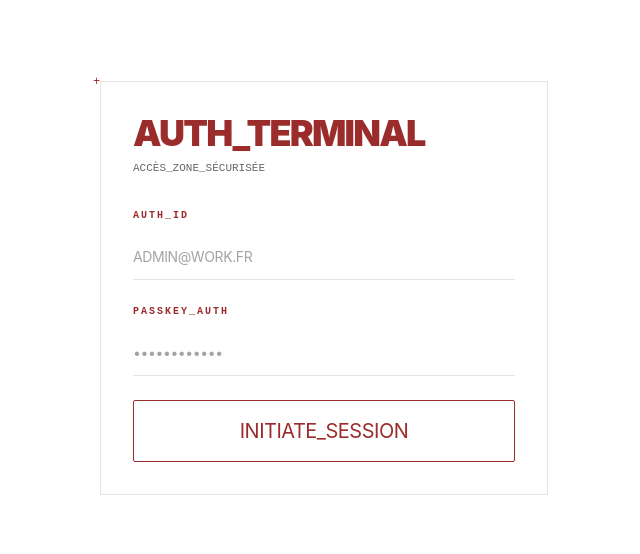
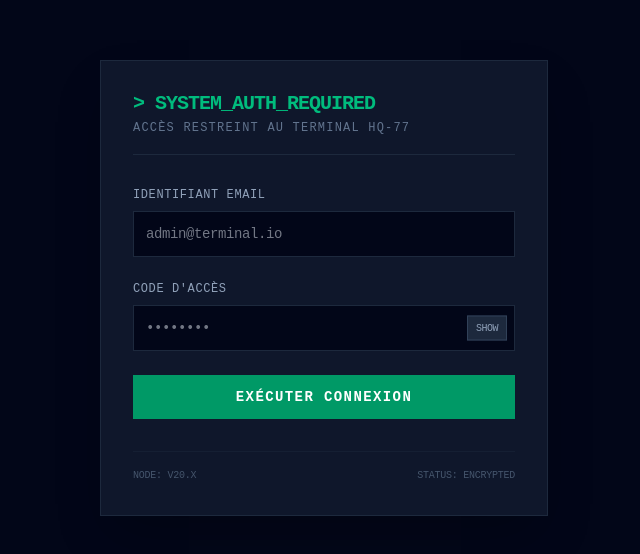
Before and after one commit to Teodev578/prepa_website, a Next.js app: page /login in a window 1280 px wide. Shown: the part 112-666 px from the top of the page, without its empty margins (316-956 px from the left). Built offline with nearby package versions, Linux system fonts and the light colour scheme; no server answers.

Commit message:
feat: enhance login and admin page with session management and improved UI

```diff
--- a/app/login/page.tsx
+++ b/app/login/page.tsx
@@ -1,71 +1,116 @@
 "use client";
+
 import React, { useState } from 'react';
-import { supabase } from '@/lib/supabaseClient';
+import { createClient } from '@/lib/supabase/client'; // Utilise le créateur de client
 import { useRouter } from 'next/navigation';
 
 export default function LoginPage() {
     const [email, setEmail] = useState('');
     const [password, setPassword] = useState('');
+    const [showPassword, setShowPassword] = useState(false); // État pour la visibilité
+    const [loading, setLoading] = useState(false);
     const [error, setError] = useState<string | null>(null);
     const router = useRouter();
 
     const handleLogin = async (e: React.FormEvent) => {
         e.preventDefault();
+        setLoading(true);
         setError(null);
 
-        const { error } = await supabase.auth.signInWithPassword({
+        // On initialise le client ici pour être sûr de lire les variables .env
+        const supabase = createClient();
+
+        try {
+            const { error: authError } = await supabase.auth.signInWithPassword({
                 email,
                 password,
             });
 
-        if (error) {
-            setError('ERREUR_AUTHENTIFICATION: ' + error.message);
+            if (authError) {
+                setError(authError.message);
+                setLoading(false);
             } else {
-            // Redirige vers la page admin après une connexion réussie
-            router.push('/admin');
+                router.refresh();
+                router.push('/terminal-hq-77');
+            }
+        } catch (err) {
+            setError("Une erreur inattendue est survenue.");
+            setLoading(false);
         }
     };
 
     return (
-        <div className="min-h-screen bg-background text-foreground flex items-center justify-center p-6">
-            <div className="max-w-md w-full border-technical p-8 bg-card relative">
-                <div className="tech-corner absolute top-0 left-0" />
-                <h1 className="text-card-title text-primary mb-2">AUTH_TERMINAL</h1>
-                <p className="text-detail text-muted-foreground mb-8">ACCÈS_ZONE_SÉCURISÉE</p>
+        <div className="min-h-screen bg-slate-950 text-slate-200 flex items-center justify-center p-6 font-mono">
+            <div className="max-w-md w-full border border-slate-800 p-8 bg-slate-900 shadow-2xl relative">
+
+                {/* Header Style Terminal */}
+                <div className="mb-8 border-b border-slate-800 pb-4">
+                    <h1 className="text-xl font-bold tracking-tighter text-emerald-500">
+                        &gt; SYSTEM_AUTH_REQUIRED
+                    </h1>
+                    <p className="text-xs text-slate-500 mt-1 uppercase tracking-widest">
+                        Accès restreint au Terminal HQ-77
+                    </p>
+                </div>
 
                 <form onSubmit={handleLogin} className="space-y-6">
-                    <div className="flex flex-col gap-3">
-                        <label className="font-mono text-[10px] text-primary uppercase tracking-[0.2em] font-bold">AUTH_ID</label>
+                    <div>
+                        <label className="block text-xs uppercase tracking-wider mb-2 text-slate-400">Identifiant Email</label>
                         <input
                             type="email"
                             value={email}
                             onChange={(e) => setEmail(e.target.value)}
-                            className="bg-transparent border-0 border-b border-border py-3 focus:ring-0 focus:border-primary transition-colors font-sans uppercase text-sm placeholder:text-muted-foreground/60"
-                            placeholder="ADMIN@WORK.FR"
                             required
+                            className="w-full bg-slate-950 border border-slate-800 p-3 text-sm focus:outline-none focus:border-emerald-500 transition-colors"
+                            placeholder="admin@terminal.io"
                         />
                     </div>
 
-                    <div className="flex flex-col gap-3">
-                        <label className="font-mono text-[10px] text-primary uppercase tracking-[0.2em] font-bold">PASSKEY_AUTH</label>
+                    <div>
+                        <label className="block text-xs uppercase tracking-wider mb-2 text-slate-400">Code d'accès</label>
+                        <div className="relative">
                             <input
-                            type="password"
+                                type={showPassword ? "text" : "password"} // Type dynamique
                                 value={password}
                                 onChange={(e) => setPassword(e.target.value)}
-                            className="bg-transparent border-0 border-b border-border py-3 focus:ring-0 focus:border-primary transition-colors font-sans text-sm placeholder:text-muted-foreground/60"
-                            placeholder="••••••••••••"
                                 required
+                                className="w-full bg-slate-950 border border-slate-800 p-3 text-sm focus:outline-none focus:border-emerald-500 transition-colors pr-20"
+                                placeholder="••••••••"
                             />
+                            {/* Bouton Toggle pour le mot de passe */}
+                            <button
+                                type="button"
+                                onClick={() => setShowPassword(!showPassword)}
+                                className="absolute right-2 top-1/2 -translate-y-1/2 text-[10px] bg-slate-800 hover:bg-slate-700 px-2 py-1 text-slate-400 border border-slate-700 transition-all uppercase tracking-tighter"
+                            >
+                                {showPassword ? 'Hide' : 'Show'}
+                            </button>
+                        </div>
                     </div>
 
-                    {error && <div className="text-label text-red-500">{error}</div>}
+                    {error && (
+                        <div className="bg-red-900/20 border border-red-500/50 p-3 text-xs text-red-400 animate-pulse">
+                            <span className="font-bold">ERROR:</span> {error}
+                        </div>
+                    )}
 
-                    <button type="submit" className="w-full relative group overflow-hidden border border-primary p-4 flex items-center justify-center gap-2 transition-colors duration-300 hover:bg-primary rounded-[var(--radius)]">
-                        <span className="relative z-10 text-xl text-primary group-hover:text-primary-foreground transition-colors duration-300">
-                            INITIATE_SESSION
-                        </span>
+                    <button
+                        type="submit"
+                        disabled={loading}
+                        className={`w-full py-3 px-4 text-sm font-bold uppercase tracking-widest transition-all
+                            ${loading
+                                ? 'bg-slate-800 text-slate-500 cursor-not-allowed'
+                                : 'bg-emerald-600 hover:bg-emerald-500 text-white active:scale-[0.98]'
+                            }`}
+                    >
+                        {loading ? 'INITIALISATION...' : 'EXÉCUTER CONNEXION'}
                     </button>
                 </form>
+
+                <div className="mt-8 text-[10px] text-slate-600 flex justify-between border-t border-slate-800/50 pt-4 uppercase">
+                    <span>Node: v20.x</span>
+                    <span>Status: {loading ? 'Processing...' : 'Encrypted'}</span>
+                </div>
             </div>
         </div>
     );
--- a/app/terminal-hq-77/page.tsx
+++ b/app/terminal-hq-77/page.tsx
@@ -1,16 +1,31 @@
 "use client";
-import React, { useState } from 'react';
-import { supabase } from '@/lib/supabaseClient'; // Ajuste le chemin selon ton projet
+import React, { useState, useEffect } from 'react';
+import { supabase } from '@/lib/supabaseClient';
+import { useRouter } from 'next/navigation';
 
 export default function AdminPage() {
+    const router = useRouter();
     const [uploading, setUploading] = useState(false);
     const [status, setStatus] = useState('');
+    const [loading, setLoading] = useState(true);
 
     const [formData, setFormData] = useState({
         ref_id: 'REA_005', title: '', treatment: '', date_tag: 'ÉTUDE_DE_CAS', model: '',
         time_spent: '', solution: '', impact: '', context: '', work_done: '', result: '',
         size: 'small', img_single: '', img_before: '', img_after: ''
     });
+
+    useEffect(() => {
+        const checkSession = async () => {
+            const { data: { session } } = await supabase.auth.getSession();
+            if (!session) {
+                router.push('/login');
+            } else {
+                setLoading(false);
+            }
+        };
+        checkSession();
+    }, [router]);
 
     const handleTextChange = (e: any) => {
         setFormData({ ...formData, [e.target.name]: e.target.value });
@@ -65,6 +80,14 @@ export default function AdminPage() {
         if (error) setStatus('ERREUR BDD: ' + error.message);
         else setStatus('RÉALISATION PUBLIÉE AVEC SUCCÈS !');
     };
+
+    if (loading) {
+        return (
+            <div className="min-h-screen bg-background text-foreground flex items-center justify-center">
+                <p className="text-primary font-mono animate-pulse">INITIALISATION_SESSION...</p>
+            </div>
+        );
+    }
 
     return (
         <div className="min-h-screen bg-background text-foreground p-6 md:p-12">
--- /dev/null
+++ b/lib/client.ts
@@ -0,0 +1,8 @@
+// lib/supabase/client.ts
+import { createBrowserClient } from '@supabase/ssr'
+
+export const createClient = () =>
+    createBrowserClient(
+        process.env.NEXT_PUBLIC_SUPABASE_URL!,
+        process.env.NEXT_PUBLIC_SUPABASE_ANON_KEY!
+    )
--- /dev/null
+++ b/lib/supabase/client.ts
@@ -0,0 +1,15 @@
+// lib/supabase/client.ts
+import { createBrowserClient } from '@supabase/ssr'
+
+export const createClient = () => {
+  const url = process.env.NEXT_PUBLIC_SUPABASE_URL;
+  const key = process.env.NEXT_PUBLIC_SUPABASE_ANON_KEY;
+
+  console.log("DEBUG SUPABASE CONFIG:", { url, key: key ? "OK (présente)" : "MANQUANTE" });
+
+  if (!url || !key) {
+    throw new Error("Supabase URL ou Key manquante dans les variables d'environnement !");
+  }
+
+  return createBrowserClient(url, key);
+}
--- a/middleware.ts
+++ b/middleware.ts
@@ -11,8 +11,8 @@ export async function middleware(req: NextRequest) {
   // Check for auth token in cookies
   const authToken = req.cookies.get('sb-auth-token')?.value;
 
-  // Si l'utilisateur n'est pas connecté et essaie d'accéder à /admin
-  if (!authToken && req.nextUrl.pathname.startsWith('/admin')) {
+  // Si l'utilisateur n'est pas connecté et essaie d'accéder à /terminal-hq-77
+  if (!authToken && req.nextUrl.pathname.startsWith('/terminal-hq-77')) {
     // On le redirige vers la page de login
     const redirectUrl = req.nextUrl.clone();
     redirectUrl.pathname = '/login';
@@ -24,5 +24,5 @@ export async function middleware(req: NextRequest) {
 
 // Configuration pour spécifier quelles routes sont protégées
 export const config = {
-  matcher: ['/admin/:path*'],
+  matcher: ['/terminal-hq-77/:path*'],
 };
--- a/package.json
+++ b/package.json
@@ -9,7 +9,7 @@
     "lint": "eslint"
   },
   "dependencies": {
-    "@supabase/auth-helpers-nextjs": "^0.15.0",
+    "@supabase/ssr": "^0.10.3",
     "@supabase/supabase-js": "^2.105.4",
     "framer-motion": "^12.38.0",
     "next": "16.2.3",
```
Also changed, not shown: 1 other file (tests, documents, lock files or other folders). Lines whose indentation alone changed are shown as unchanged.
